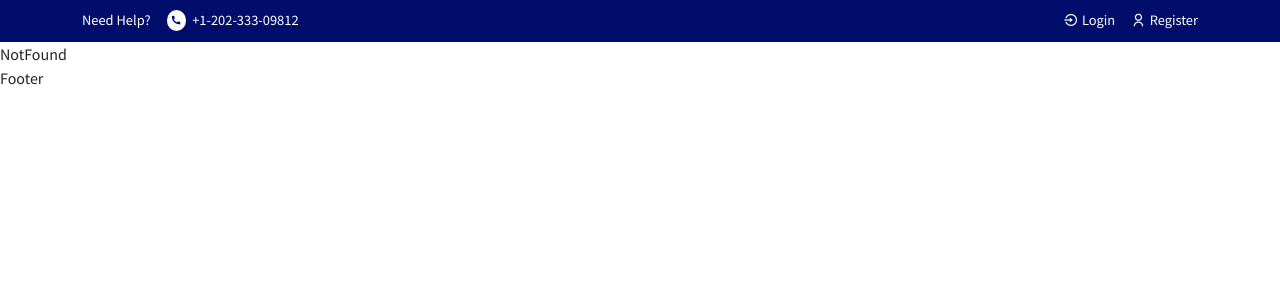
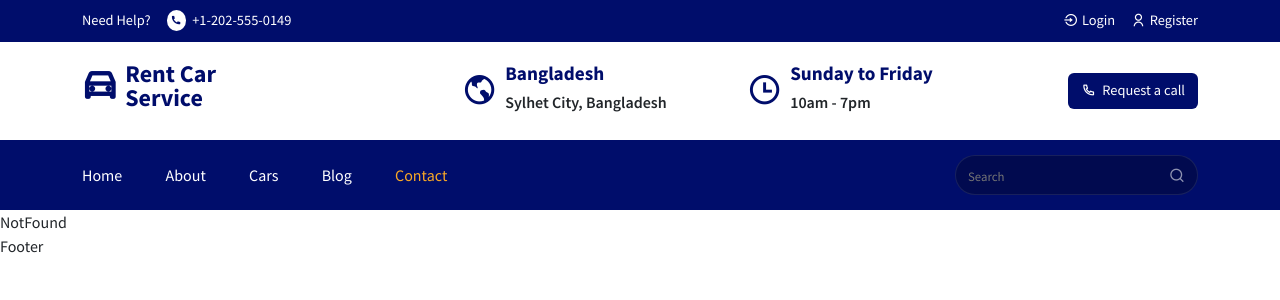
Before and after one commit to 0Mahdi/car-rental, a React (Create React App) app: page /contact in a window 1280 px wide. Shown: the top 300 px of the page. Built offline with nearby package versions, Linux system fonts and the light colour scheme.

Commit message:
header section completed

```diff
--- a/src/components/Header/Header.jsx
+++ b/src/components/Header/Header.jsx
@@ -1,31 +1,60 @@
-import React from 'react';
-import { Link } from 'react-router-dom';
+import React, { useRef } from "react";
 
-import { Container, Row, Col } from 'reactstrap';
-import '../../styles/header.css';
+import { Container, Row, Col } from "reactstrap";
+import { Link, NavLink } from "react-router-dom";
+import "../../styles/header.css";
+
+const navLinks = [
+  {
+    path: "/home",
+    display: "Home",
+  },
+  {
+    path: "/about",
+    display: "About",
+  },
+  {
+    path: "/cars",
+    display: "Cars",
+  },
+
+  {
+    path: "/blogs",
+    display: "Blog",
+  },
+  {
+    path: "/contact",
+    display: "Contact",
+  },
+];
 
 const Header = () => {
-  return <header className='header'>
-    {/* ===== Header Top ====== */}
+  const menuRef = useRef(null);
+
+  const toggleMenu = () => menuRef.current.classList.toggle("menu__active");
+
+  return (
+    <header className="header">
+      {/* ============ header top ============ */}
       <div className="header__top">
         <Container>
           <Row>
-          <Col lg='6' md='6' sm='6'>
+            <Col lg="6" md="6" sm="6">
               <div className="header__top__left">
                 <span>Need Help?</span>
-              <span className='header__top__help'>
-                < i class="ri-phone-fill"></i> +1-202-333-09812
+                <span className="header__top__help">
+                  <i class="ri-phone-fill"></i> +1-202-555-0149
                 </span>
               </div>
             </Col>
 
-          <Col lg='6' md='6' sm='6'>
+            <Col lg="6" md="6" sm="6">
               <div className="header__top__right d-flex align-items-center justify-content-end gap-3">
-              <Link to='#' className='d-flex align-items-center gap-1'>
+                <Link to="#" className=" d-flex align-items-center gap-1">
                   <i class="ri-login-circle-line"></i> Login
                 </Link>
 
-              <Link to='#' className='d-flex align-items-center gap-1'>
+                <Link to="#" className=" d-flex align-items-center gap-1">
                   <i class="ri-user-line"></i> Register
                 </Link>
               </div>
@@ -33,7 +62,102 @@ const Header = () => {
           </Row>
         </Container>
       </div>
+
+      {/* =============== header middle =========== */}
+      <div className="header__middle">
+        <Container>
+          <Row>
+            <Col lg="4" md="3" sm="4">
+              <div className="logo">
+                <h1>
+                  <Link to="/home" className=" d-flex align-items-center gap-2">
+                    <i class="ri-car-line"></i>
+                    <span>
+                      Rent Car <br /> Service
+                    </span>
+                  </Link>
+                </h1>
+              </div>
+            </Col>
+
+            <Col lg="3" md="3" sm="4">
+              <div className="header__location d-flex align-items-center gap-2">
+                <span>
+                  <i class="ri-earth-line"></i>
+                </span>
+                <div className="header__location-content">
+                  <h4>Bangladesh</h4>
+                  <h6>Sylhet City, Bangladesh</h6>
+                </div>
+              </div>
+            </Col>
+
+            <Col lg="3" md="3" sm="4">
+              <div className="header__location d-flex align-items-center gap-2">
+                <span>
+                  <i class="ri-time-line"></i>
+                </span>
+                <div className="header__location-content">
+                  <h4>Sunday to Friday</h4>
+                  <h6>10am - 7pm</h6>
+                </div>
+              </div>
+            </Col>
+
+            <Col
+              lg="2"
+              md="3"
+              sm="0"
+              className=" d-flex align-items-center justify-content-end "
+            >
+              <button className="header__btn btn ">
+                <Link to="/contact">
+                  <i class="ri-phone-line"></i> Request a call
+                </Link>
+              </button>
+            </Col>
+          </Row>
+        </Container>
+      </div>
+
+      {/* ========== main navigation =========== */}
+
+      <div className="main__navbar">
+        <Container>
+          <div className="navigation__wrapper d-flex align-items-center justify-content-between">
+            <span className="mobile__menu">
+              <i class="ri-menu-line" onClick={toggleMenu}></i>
+            </span>
+
+            <div className="navigation" ref={menuRef} onClick={toggleMenu}>
+              <div className="menu">
+                {navLinks.map((item, index) => (
+                  <NavLink
+                    to={item.path}
+                    className={(navClass) =>
+                      navClass.isActive ? "nav__active nav__item" : "nav__item"
+                    }
+                    key={index}
+                  >
+                    {item.display}
+                  </NavLink>
+                ))}
+              </div>
+            </div>
+
+            <div className="nav__right">
+              <div className="search__box">
+                <input type="text" placeholder="Search" />
+                <span>
+                  <i class="ri-search-line"></i>
+                </span>
+              </div>
+            </div>
+          </div>
+        </Container>
+      </div>
     </header>
-}
+  );
+};
 
-export default Header
+export default Header;
--- a/src/styles/header.css
+++ b/src/styles/header.css
@@ -37,3 +37,126 @@
 .header__top__right a:hover {
     color: #fff;
 }
+
+/* ============ header middle style =========== */
+
+.header__middle {
+    padding: 20px 0px;
+}
+
+.logo h1 a span {
+    font-size: 1.5rem;
+}
+
+.logo h1 a i {
+    font-size: 2.2rem;
+}
+
+.logo h1 a {
+    text-decoration: none;
+    color: #000d6b;
+    font-weight: 700;
+}
+
+.logo h1 {
+    line-height: 1.5rem;
+}
+
+.header__location span i {
+    font-size: 2.2rem;
+    color: #000d6b;
+}
+
+.header__location-content h4 {
+    font-size: 1.2rem;
+    font-weight: 700;
+    color: #000d6b;
+}
+
+.header__location-content h6 {
+    font-weight: 600;
+}
+
+.header__btn {
+    background: #000d6b !important;
+    padding: 10px 20px;
+    border: none;
+    outline: none;
+    border-radius: 5px;
+}
+
+.header__btn a {
+    display: flex;
+    align-items: center;
+    column-gap: 0.4rem;
+    text-decoration: none;
+    color: #fff;
+    justify-content: end;
+    font-size: 0.9rem;
+}
+
+.header__btn a:hover {
+    color: #fff;
+}
+
+/* ================ main navbar styles =========== */
+
+.main__navbar {
+    padding: 15px 0px;
+    background: #000d6b;
+}
+
+.mobile__menu i {
+    color: #fff;
+    font-size: 1.3rem;
+    cursor: pointer;
+}
+
+.mobile__menu {
+    display: none;
+}
+
+.menu {
+    display: flex;
+    align-items: center;
+    column-gap: 2.7rem;
+}
+
+.nav__item {
+    color: #fff;
+    text-decoration: none;
+    transition: 0.3s;
+}
+
+.nav__item:hover {
+    color: #f9a826;
+}
+
+.search__box {
+    border: 1px solid #7c8a972f;
+    padding: 7px 12px;
+    display: flex;
+    align-items: center;
+    border-radius: 50px;
+    background: #020a4de9;
+}
+
+.search__box input {
+    background: transparent;
+    border: none;
+    outline: none;
+    color: #fff;
+    cursor: pointer;
+}
+
+.search__box input::placeholder {
+    font-size: 0.8rem;
+}
+.search__box span i {
+    color: rgba(255, 255, 255, 0.555);
+    cursor: pointer;
+}
+
+.nav__active {
+    color: #f9a826;
+}
```
Lines whose indentation alone changed are shown as unchanged.
